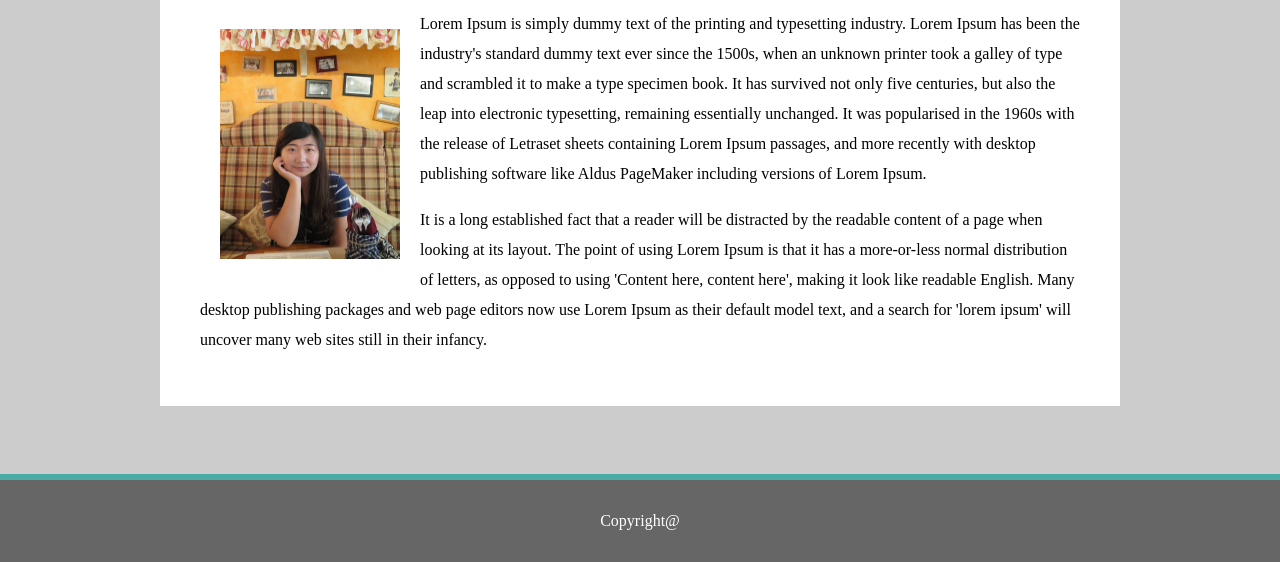
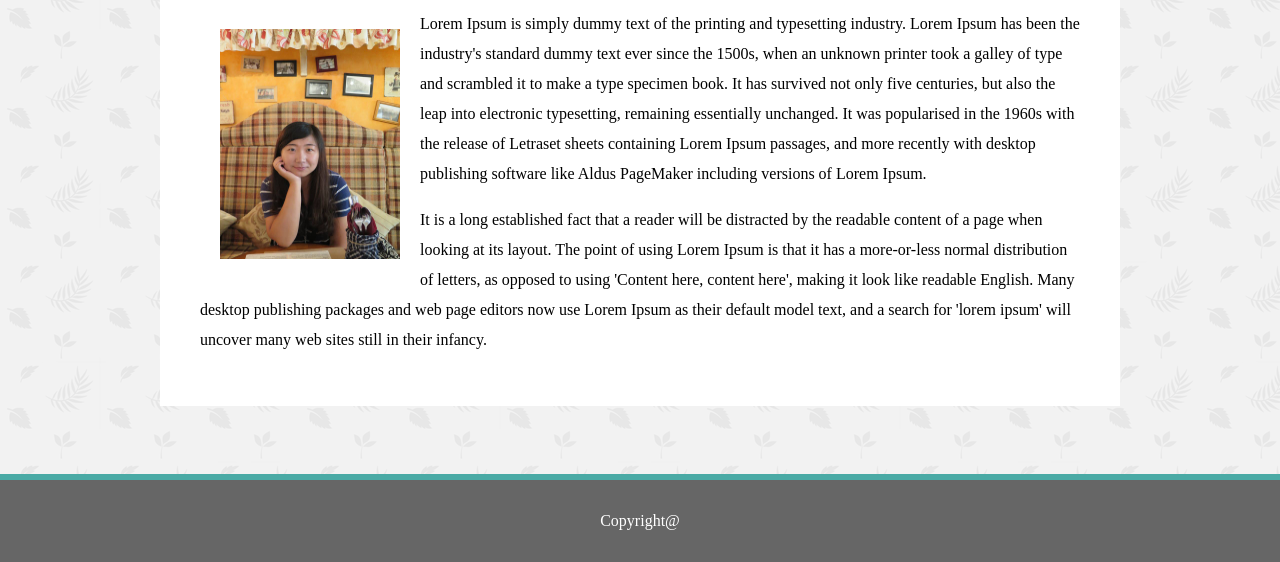
Before and after one commit to redbubble-ash/Basic-Portfolio, a plain HTML site: page index.html in a window 1280 px wide. Shown: the part 238-800 px from the top of the page. Drawn offline with Linux system fonts and the light colour scheme.

Commit message:
added background images

```diff
--- a/assets/css/style.css
+++ b/assets/css/style.css
@@ -14,7 +14,7 @@ html{
 body{
     margin: auto;
     padding: 0;
-    background-color:#cccccc;
+    background-image:url("leaves-pattern.png");
 }
 
 .top_bar{
```
Also changed, not shown: assets/css/leaves-pattern.png (added), assets/images/dynamic-style.png (added), assets/images/leaves-pattern.png (added).
